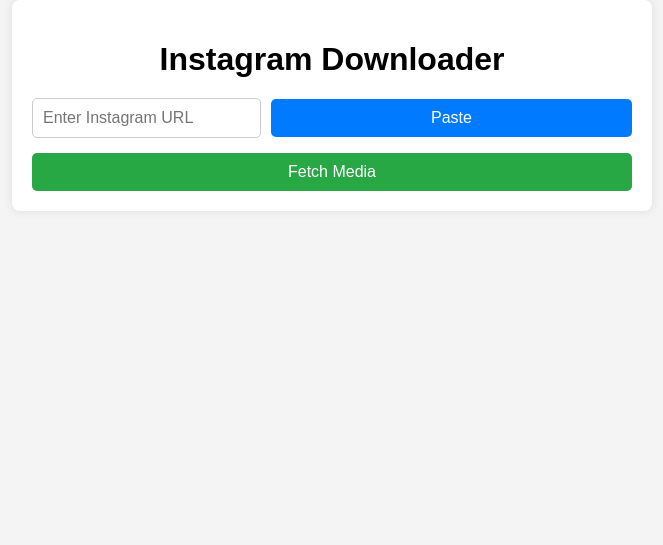
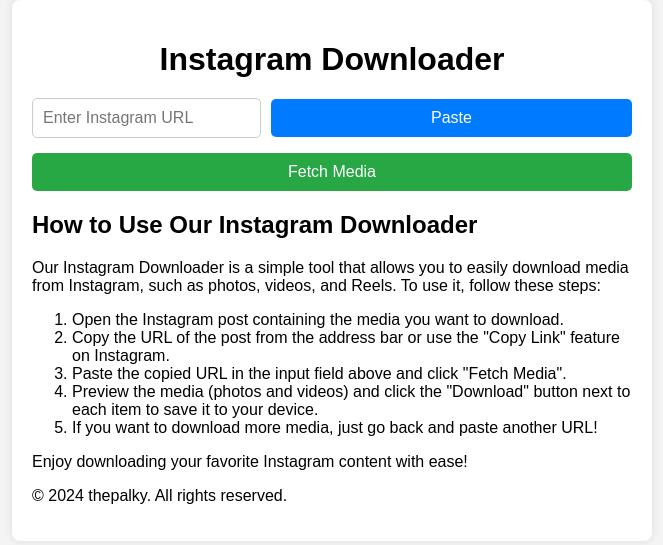
Before and after one commit to itsmethepalky/Downsnap, a Flask app: page / in a window 1280 px wide. Shown: the top 545 px of the page, without its empty margins (308-971 px from the left). Run offline with Flask 2, Linux system fonts and the light colour scheme.

Commit message:
Update index.html

```diff
--- a/templates/index.html
+++ b/templates/index.html
@@ -3,7 +3,9 @@
 <head>
     <meta charset="UTF-8">
     <meta name="viewport" content="width=device-width, initial-scale=1.0">
-    <meta name="description" content="Download Instagram media including photos, videos, and Reels.">
+    <meta name="description" content="Download Instagram media including photos, videos, and Reels easily with our Instagram downloader tool.">
+    <meta name="keywords" content="Instagram downloader, download Instagram videos, Instagram photos, Instagram Reels, Instagram media, free Instagram downloader, download Instagram content">
+    <meta name="author" content="thepalky">
     <title>{{ title }}</title>
     <link rel="stylesheet" href="{{ url_for('static', filename='style.css') }}">
 </head>
@@ -28,6 +30,25 @@
             <div id="media-container"></div>
             <button id="back-btn">Back</button>
         </div>
+
+        <!-- Blog Section -->
+        <div id="blog-section">
+            <h2>How to Use Our Instagram Downloader</h2>
+            <p>Our Instagram Downloader is a simple tool that allows you to easily download media from Instagram, such as photos, videos, and Reels. To use it, follow these steps:</p>
+            <ol>
+                <li>Open the Instagram post containing the media you want to download.</li>
+                <li>Copy the URL of the post from the address bar or use the "Copy Link" feature on Instagram.</li>
+                <li>Paste the copied URL in the input field above and click "Fetch Media".</li>
+                <li>Preview the media (photos and videos) and click the "Download" button next to each item to save it to your device.</li>
+                <li>If you want to download more media, just go back and paste another URL!</li>
+            </ol>
+            <p>Enjoy downloading your favorite Instagram content with ease!</p>
+        </div>
+
+        <!-- Footer -->
+        <footer>
+            <p>&copy; 2024 thepalky. All rights reserved.</p>
+        </footer>
     </div>
 
     <script>
```
